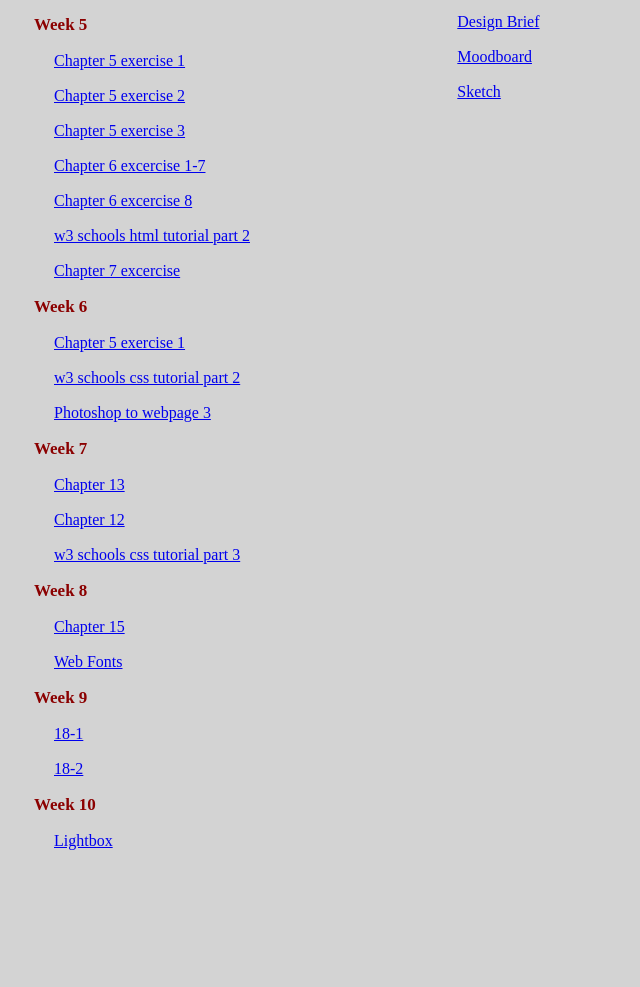
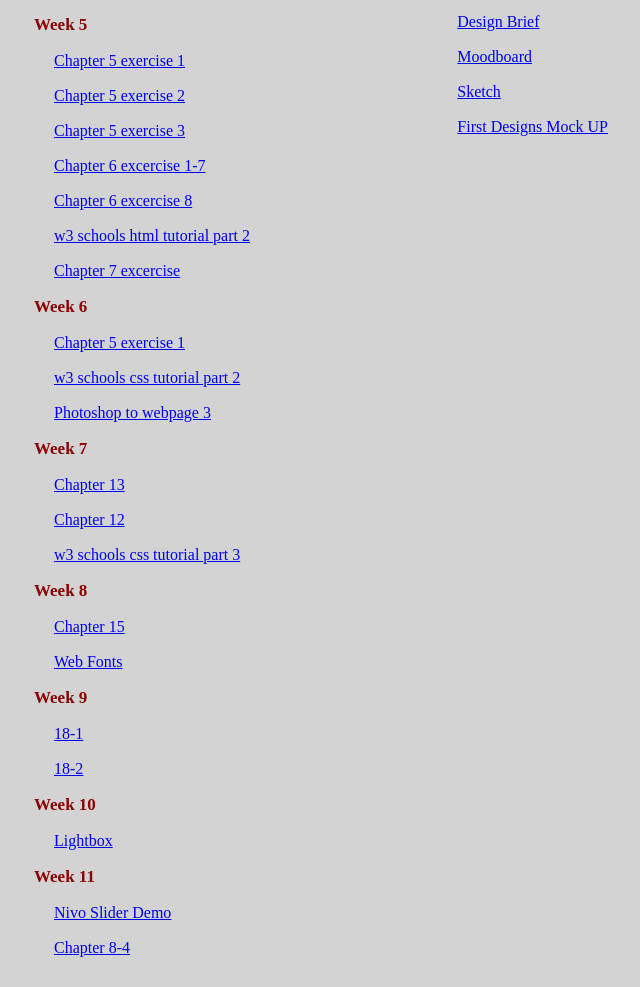
Before and after one commit to alviesarker/alvie, a plain HTML site: page weekly/index.html in a window 1280 px wide. Shown: the part 829-1816 px from the top of the page, without its empty margins (39-679 px from the left). Before the commit the page ends 1709 px from the top, so only its background shows below. Drawn offline with Linux system fonts and the light colour scheme.

Commit message:
Update index.html

```diff
--- a/weekly/index.html
+++ b/weekly/index.html
@@ -89,6 +89,13 @@
 </dl>
 
 
+      <dl>
+<dt>Week 11</dt>
+<dd><a href=w11/demo/my_nivosolider.html>Nivo Slider Demo </a></dd>
+<dd><a href=w11/CH08-4.html>Chapter 8-4 </a></dd>
+</dl>
+
+
 </div><!-- weekly ends-->
 <div id="project">
 <h4>Projects</h4>
@@ -118,6 +125,7 @@
     <dd><a href="../p3/design_brief.html">Design Brief </a></dd>
     <dd><a href="../p3/moodboard.html">Moodboard </a></dd>
       <dd><a href="../p3/sketch1.html">Sketch </a></dd>
+        <dd><a href="../p3/firstdesign.html">First Designs Mock UP </a></dd>
 </div><!-- project ends-->
 </div><!-- wrapper ends-->
 
```
